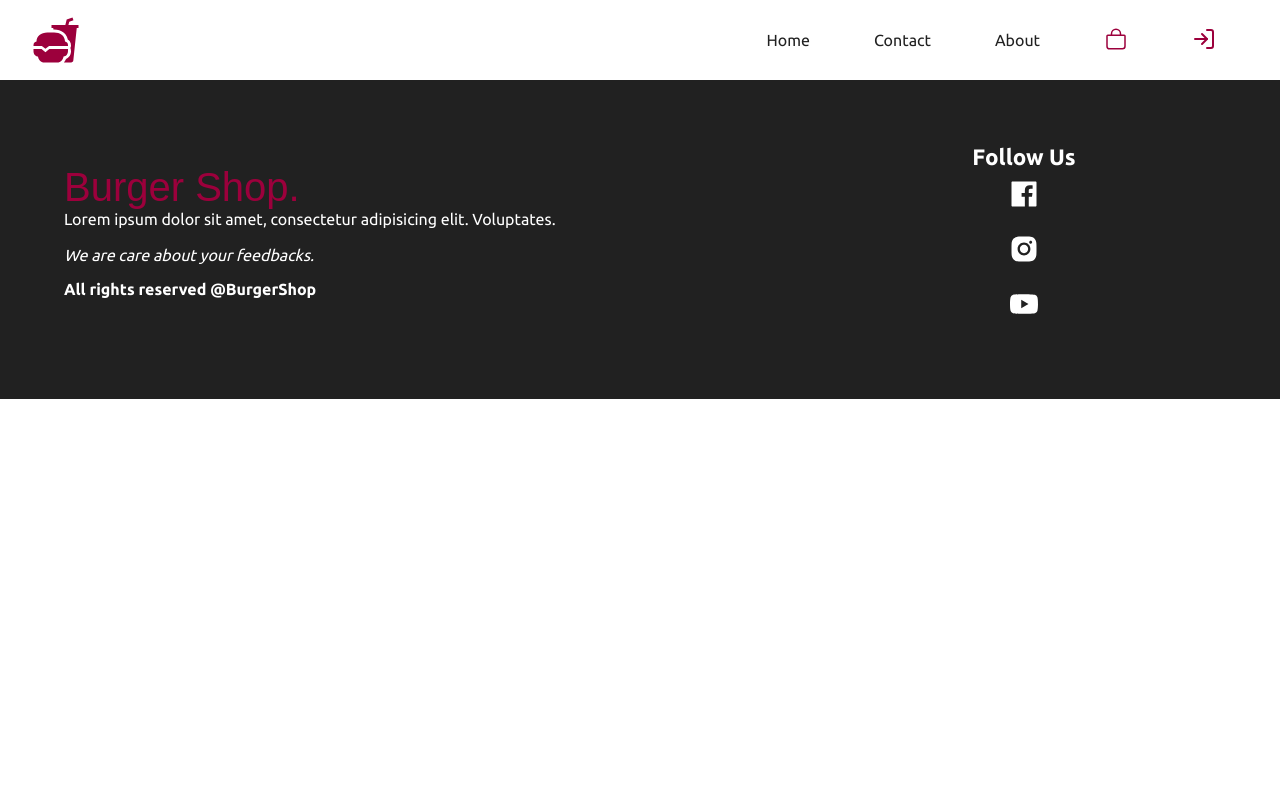
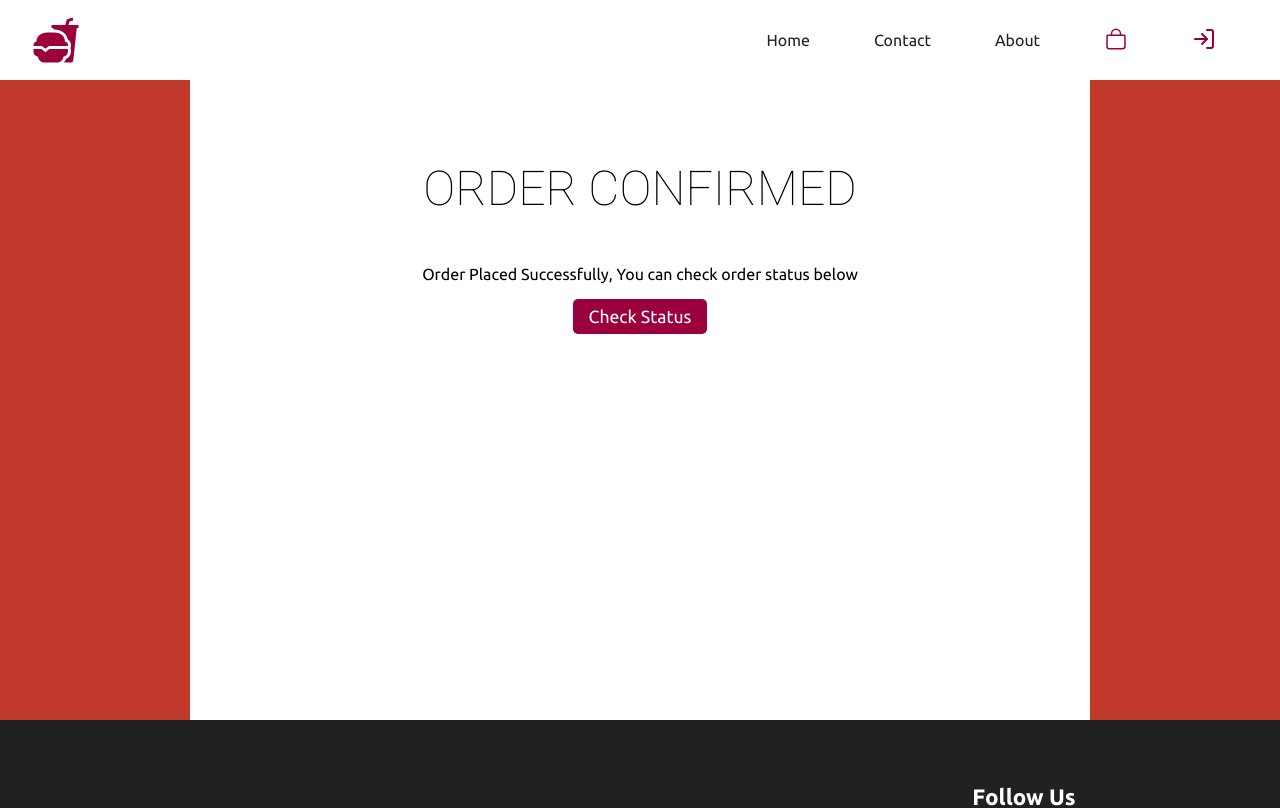
Before and after one commit to mohit838/BurgerShop-MERN, a React (Create React App) app in the folder client/: page /payment-success in a window 1280 px wide. Shown: the top 808 px of the page. Built offline with nearby package versions, Linux system fonts and the light colour scheme.

Commit message:
Payment Success UI Complete

```diff
--- a/client/src/App.js
+++ b/client/src/App.js
@@ -6,6 +6,7 @@
 import Cart from "./components/cart/Cart";
 import Shipping from "./components/cart/Shipping";
 import ConfirmOrder from "./components/cart/ConfirmOrder";
+import PaymentSuccess from "./components/cart/PaymentSuccess";
 import Footer from "./components/layout/Footer";
 import "./styles/app.scss";
 import "./styles/header.scss";
@@ -17,6 +18,7 @@
 import "./styles/cart.scss";
 import "./styles/shipping.scss";
 import "./styles/confirmOrder.scss";
+import "./styles/paymentsuccess.scss";
 import "./styles/footer.scss";
 
 function App() {
@@ -30,6 +32,7 @@
         <Route path="/cart" element={<Cart />} />
         <Route path="/shipping" element={<Shipping />} />
         <Route path="/confirm-order" element={<ConfirmOrder />} />
+        <Route path="/payment-success" element={<PaymentSuccess />} />
       </Routes>
 
       {/* Footer */}
--- /dev/null
+++ b/client/src/components/cart/PaymentSuccess.jsx
@@ -0,0 +1,16 @@
+import React from "react";
+import { Link } from "react-router-dom";
+
+const PaymentSuccess = () => {
+  return (
+    <section className="paymentsuccess">
+      <main>
+        <h1>Order Confirmed</h1>
+        <p>Order Placed Successfully, You can check order status below</p>
+        <Link to="/myorders">Check Status</Link>
+      </main>
+    </section>
+  );
+};
+
+export default PaymentSuccess;
--- /dev/null
+++ b/client/src/styles/paymentsuccess.scss
@@ -0,0 +1,36 @@
+@import "colors";
+
+.paymentsuccess {
+  background-color: $pink;
+  width: 100%;
+  height: 80vh;
+  > main {
+    height: 100%;
+    background-color: white;
+    max-width: 900px;
+    margin: auto;
+    padding: 2rem;
+    display: flex;
+    flex-direction: column;
+    align-items: center;
+    > h1 {
+      text-transform: uppercase;
+      text-align: center;
+      margin: 3rem;
+      font: 100 3rem "Roboto";
+    }
+
+    > a {
+      background-color: $red;
+      border: none;
+      outline: none;
+      color: white;
+      padding: 0.5rem 1rem;
+      border-radius: 5px;
+      margin: 1rem;
+      text-align: center;
+      cursor: pointer;
+      font-size: 1.1rem;
+    }
+  }
+}
```
